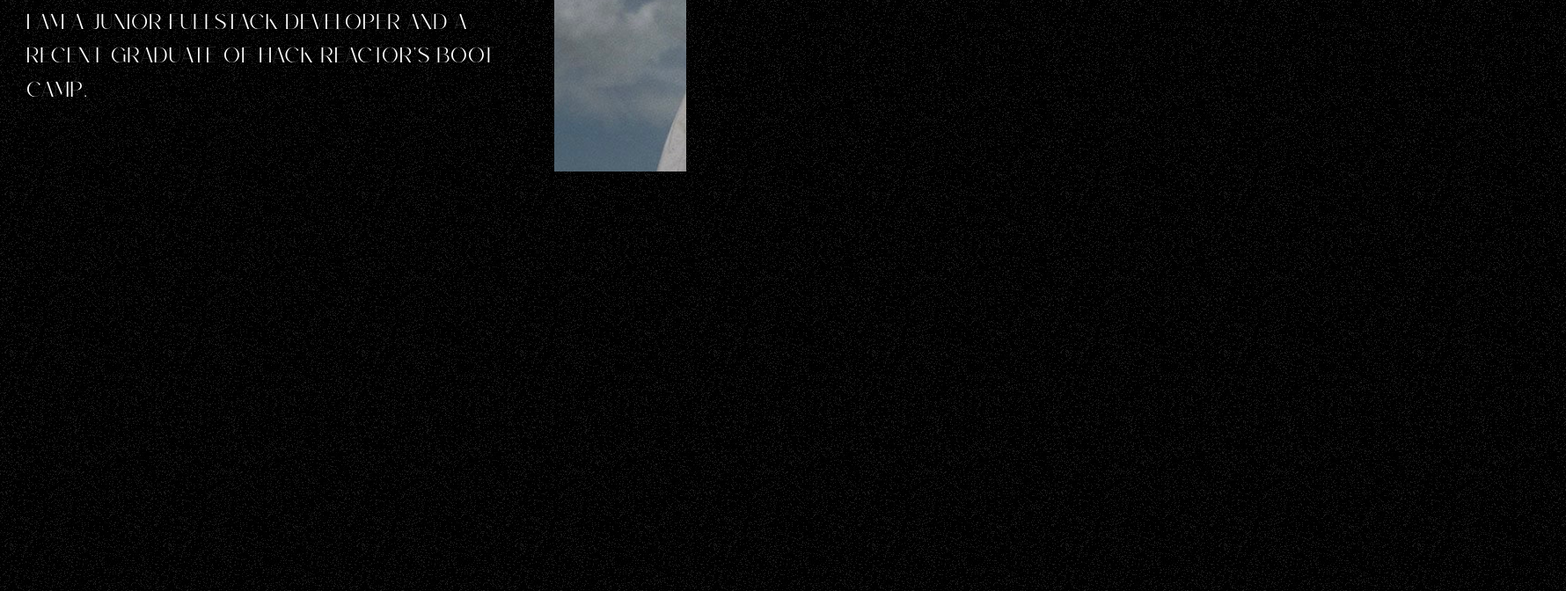
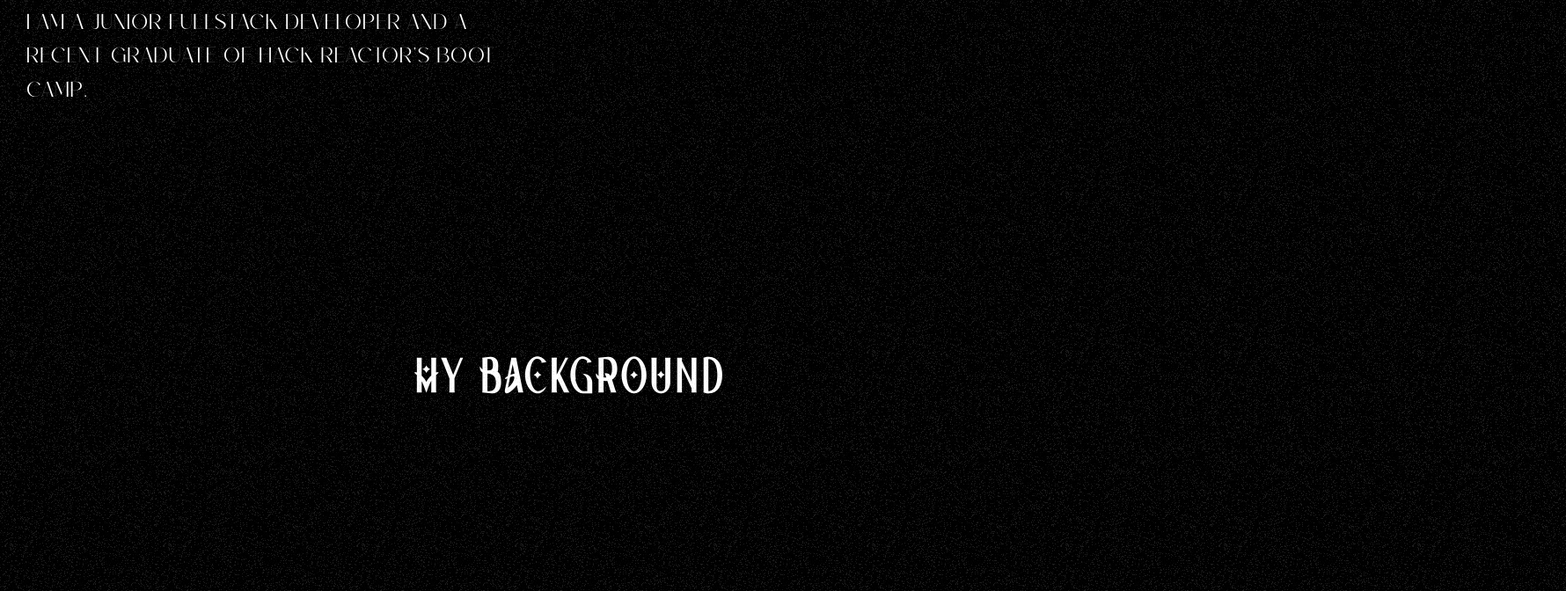
Before and after one commit to cooperedmondson/portfolio-testing, a React (Create React App) app in the folder ghi/: page / in a window 1280 px wide. Shown: the part 1028-1700 px from the top of the page at 88% size, 1780 px wide, since content can reach past the window. Built offline with nearby package versions, Linux system fonts and the light colour scheme.

Commit message:
Fixing for desktop

```diff
--- a/ghi/src/index.css
+++ b/ghi/src/index.css
@@ -479,3 +479,42 @@ html {
   overflow: hidden;
   background-color: transparent;
 }
+
+
+.about-wrapper-two{
+  padding-top: 200px;
+  background-color: transparent;
+}
+
+
+.about-content-two{
+  display: flex;
+  justify-content: center;
+  align-items: center;
+}
+
+.background-title{
+  display: flex;
+  align-items: center;
+  gap: 2%;
+  height: 50%;
+}
+
+
+.background-h1{
+  background-color: transparent;
+  font-weight: 600;
+  text-transform: uppercase;
+  font-family: Imported;
+  font-size: 4vw;
+  letter-spacing: 0.4vw;
+}
+
+.background-h1-2{
+  background-color: transparent;
+  font-weight: 600;
+  text-transform: uppercase;
+  font-family: Imported;
+  font-size: 4vw;
+  letter-spacing: 0.4vw;
+}
--- a/ghi/src/pages/About.js
+++ b/ghi/src/pages/About.js
@@ -69,16 +69,16 @@ function About(props) {
 
         gsap.set(".reveal", { autoAlpha: 1 });
         gsap.from(".reveal", {
-            xPercent: -100,
+            xPercent: 100,
             ease: "power2.out",
             scrollTrigger: {
-              trigger: revealContainer,
-              toggleActions: "restart none none reset",
-              scrub: 1,
+                trigger: revealContainer,
+                toggleActions: "restart none none reset",
+                scrub: 1,
             },
-          }, 1.5);
+        }, 1.5);
         gsap.from(".ghost", {
-            xPercent: 100,
+            xPercent: -100,
             scale: 1.3,
             delay: -1.5,
             ease: "power2.out",
@@ -97,7 +97,7 @@ function About(props) {
     return (
         <div className="main-two">
 
-            <div className='flex items-center'>
+            <div className='flex items-center justify-between'>
                 <div className='about-wrapper'>
                     <div className='about-content'>
                         <div className='about-title'>
@@ -122,7 +122,44 @@ function About(props) {
                 </div>
             </div>
 
+            <div className='about-wrapper-two'>
 
+                <div className='about-content-two'>
+                    <div className='background-title'>
+                        <h1 className='background-h1'>My</h1>
+                        <br />
+                        <h1 className='background-h1-2' >Background</h1>
+                    </div>
+                </div>
+                <div className='about-content-three'>
+                    <div className='image-wrap'>
+                        <div className='image-content'>
+                            <img alt='' className='image' />
+                        </div>
+                        <div className='biography-wrap'>
+                            <div className='biography-content'>
+                                <div className='bio'> </div>
+                            </div>
+                        </div>
+                        <div className='image-content'>
+                            <img alt='' className='image' />
+                        </div>
+                        <div className='biography-wrap'>
+                            <div className='biography-content'>
+                                <div className='bio'> </div>
+                            </div>
+                        </div>
+                        <div className='image-content'>
+                            <img alt='' className='image' />
+                        </div>
+                        <div className='biography-wrap'>
+                            <div className='biography-content'>
+                                <div className='bio'> </div>
+                            </div>
+                        </div>
+                    </div>
+                </div>
+            </div>
         </div>
 
 
```
